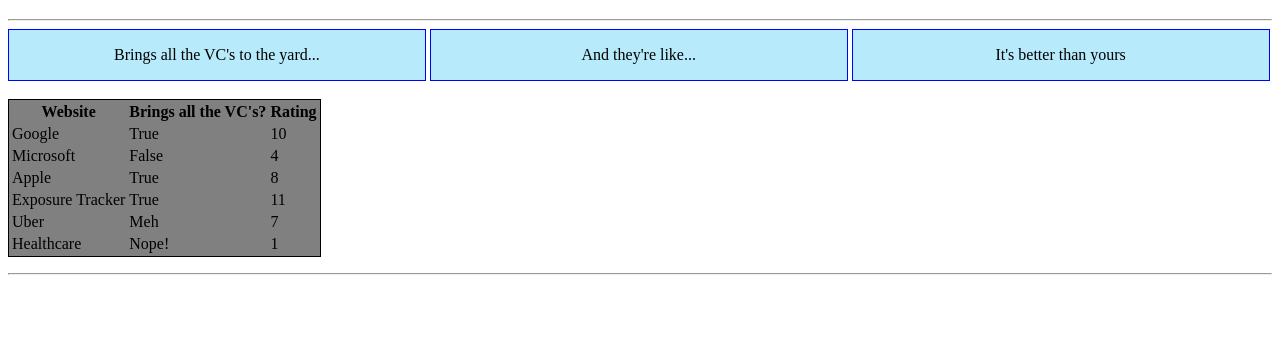
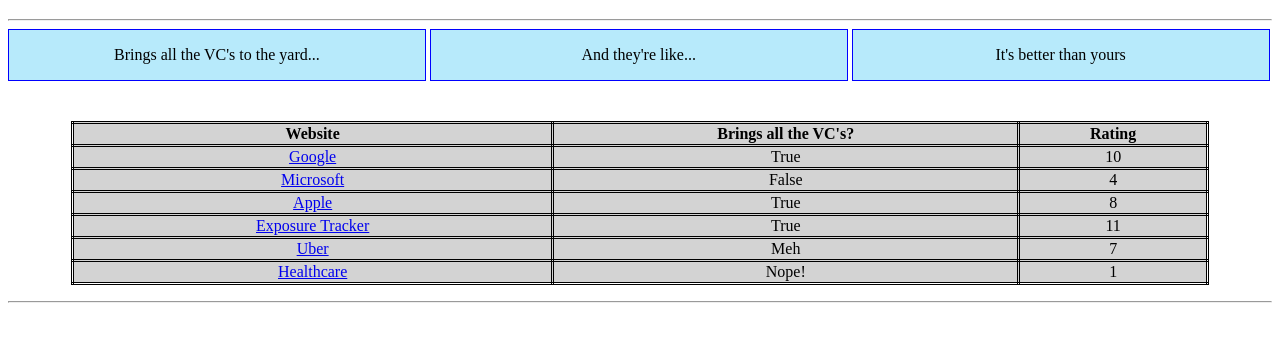
Before and after one commit to d-actor/websites_mimic, a plain HTML site: page website1/index.html in a window 1280 px wide. Shown: the part 61-402 px from the top of the page. Drawn offline with Linux system fonts and the light colour scheme.

Commit message:
complete table site 1"

```diff
--- a/website1/index.html
+++ b/website1/index.html
@@ -21,9 +21,8 @@
       <p>It's better than yours</p>
     </section>
    <!-- container div here -->
-   <div class="container center">
       <br>
-      <section>
+      <section class="container">
         <table>
           <tr>
             <th scope="col">
@@ -32,39 +31,51 @@
             <th scope="col">
               Brings all the VC's?
             </th>
-            <th scope="col">
+            <th scope="col" class="lastcol">
               Rating
             </th>
           </tr>
           <tr>
-            <td>Google</td>
+            <td>
+              <a href="http://www.google.com">Google</a>
+            </td>
             <td>True</td>
-            <td>10</td>
+            <td class="lastcol">10</td>
           </tr>
           <tr>
-            <td>Microsoft</td>
+            <td>
+              <a href="http://www.microsoft.com">Microsoft</a>
+            </td>
             <td>False</td>
-            <td>4</td>
+            <td class="lastcol">4</td>
           </tr>
           <tr>
-            <td>Apple</td>
+            <td>
+              <a href="https://www.apple.com">Apple</a>
+            </td>
             <td>True</td>
-            <td>8</td>
+            <td class="lastcol">8</td>
           </tr>
           <tr>
-            <td>Exposure Tracker</td>
+            <td>
+              <a href="http://www.exposuretracker.com">Exposure Tracker</a>
+            </td>
             <td>True</td>
-            <td>11</td>
+            <td class="lastcol">11</td>
           </tr>
           <tr>
-            <td>Uber</td>
+            <td>
+              <a href="https://www.uber.com">Uber</a>
+            </td>
             <td>Meh</td>
-            <td>7</td>
+            <td class="lastcol">7</td>
           </tr>
           <tr>
-            <td>Healthcare</td>
+            <td>
+              <a href="http://www.healthcare.gov">Healthcare</a>
+            </td>
             <td>Nope!</td>
-            <td>1</td>
+            <td class="lastcol">1</td>
           </tr>
         </table>
       </section>
@@ -77,7 +88,6 @@
         <ul>
         </ul>
       </section>
-    </div>
       <hr>
       <!-- shapes/etc. -->
       <!-- 1/3 columns -->
--- a/website1/styles.css
+++ b/website1/styles.css
@@ -11,7 +11,10 @@
 */
 
 .container {
-  width: 960px;
+	margin: 15px auto;
+	padding-left: 5px;
+	padding-right: 5px;
+	width: 90%;
 }
 
 .col-1-3 {
@@ -36,6 +39,20 @@
 */
 
 table {
-  border: 1px double black;
-  background-color: gray;
+  border-collapse: collapse;
+  margin-top: 40px;
+
 }
+
+th, td {
+  vertical-align: middle;
+  text-align: center;
+  border-spacing: 4px;
+  background-color: lightgray;
+  border: 3px double black;
+  width: 1000px;
+}
+
+.lastcol {
+  width: 16.6%;
+}
```
